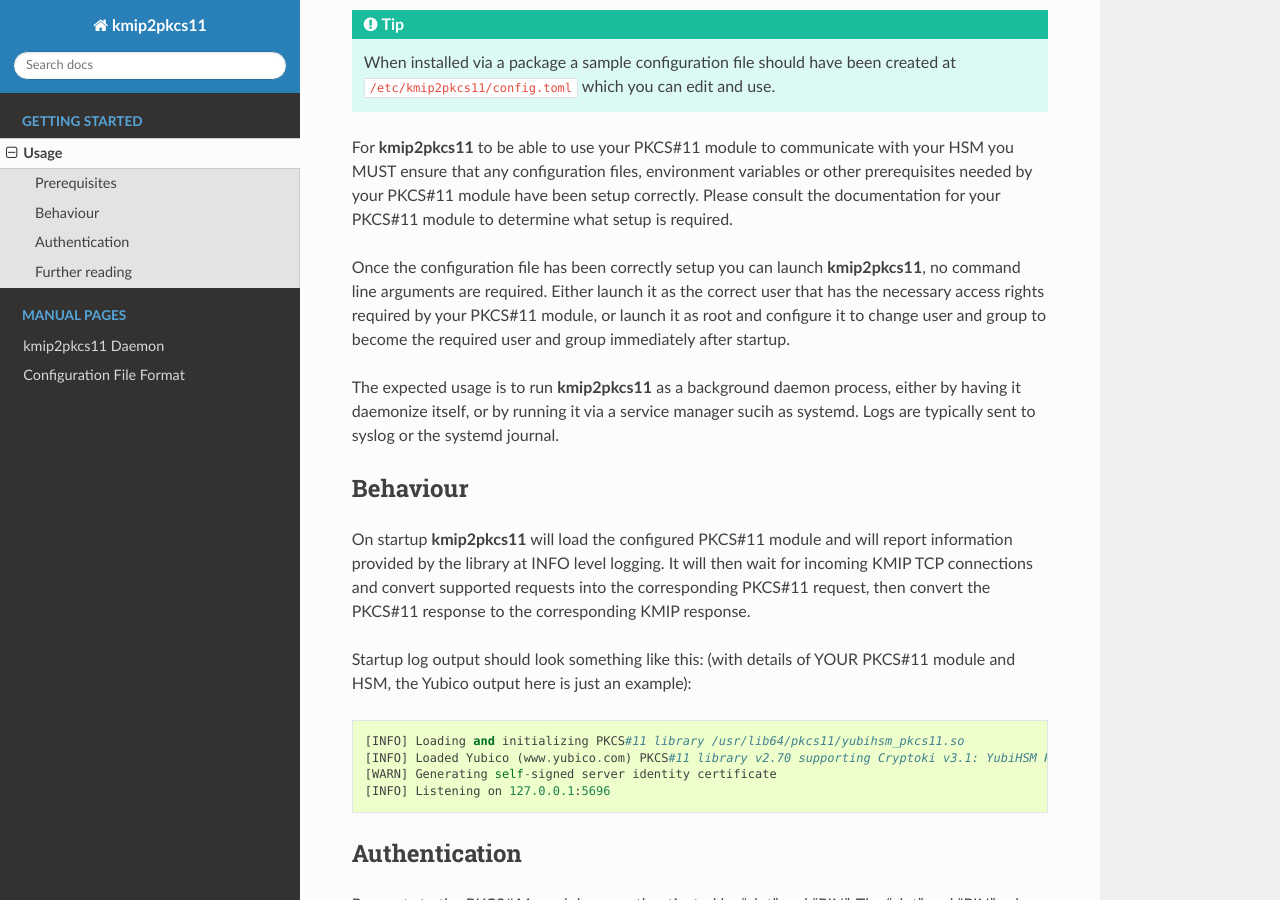
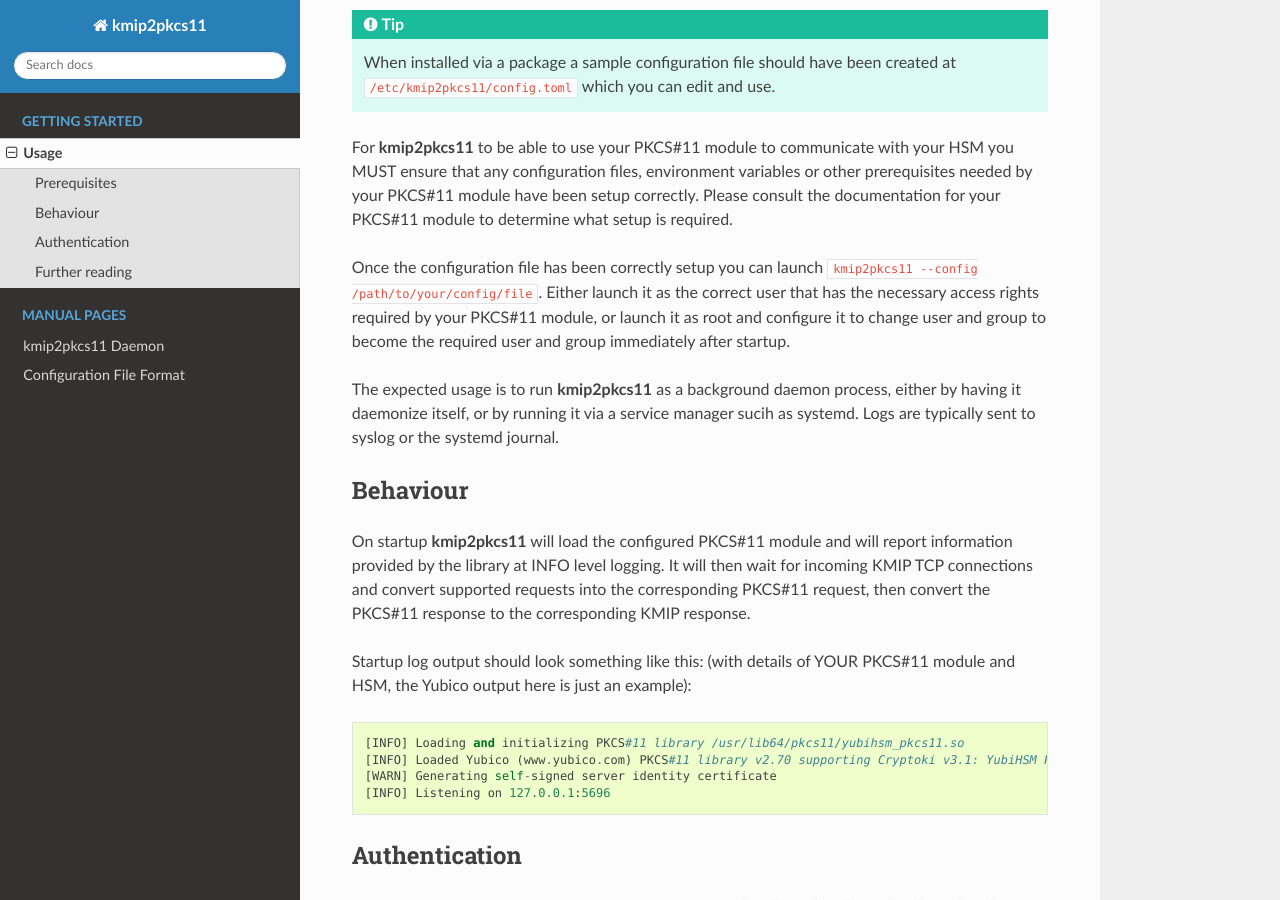
Before and after one commit to NLnetLabs/kmip2pkcs11, a Sphinx documentation site: the page built from doc/manual/source/usage.rst, in a window 1280 px wide and 900 px high, scrolled down 451 px. Built offline with Sphinx 7.4.7 and the Read the Docs theme 3.1.0, drawn with Linux system fonts in a browser that asks for light colours.

Commit message:
Review feedback: --config is required.

```diff
--- a/doc/manual/source/usage.rst
+++ b/doc/manual/source/usage.rst
@@ -27,8 +27,8 @@ Please consult the documentation for your PKCS#11 module to determine what
 setup is required.
 
 Once the configuration file has been correctly setup you can launch
-**kmip2pkcs11**, no command line arguments are required. Either launch it as
-the correct user that has the necessary access rights required by your PKCS#11
+``kmip2pkcs11 --config /path/to/your/config/file``. Either launch it as the
+correct user that has the necessary access rights required by your PKCS#11
 module, or launch it as root and configure it to change user and group to
 become the required user and group immediately after startup.
 
```
